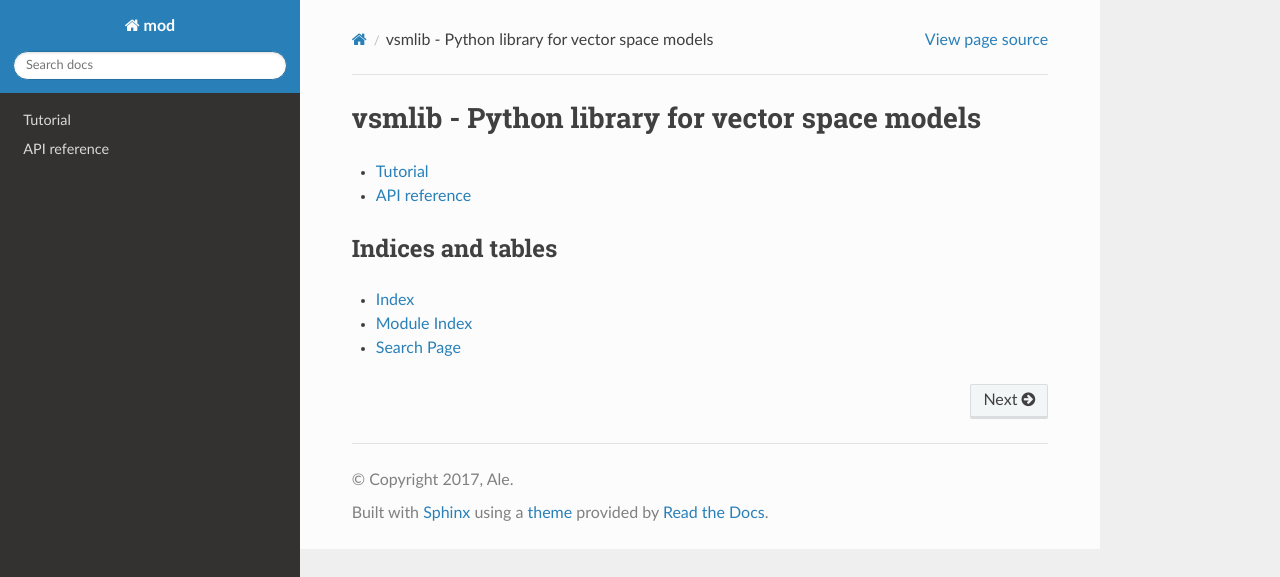
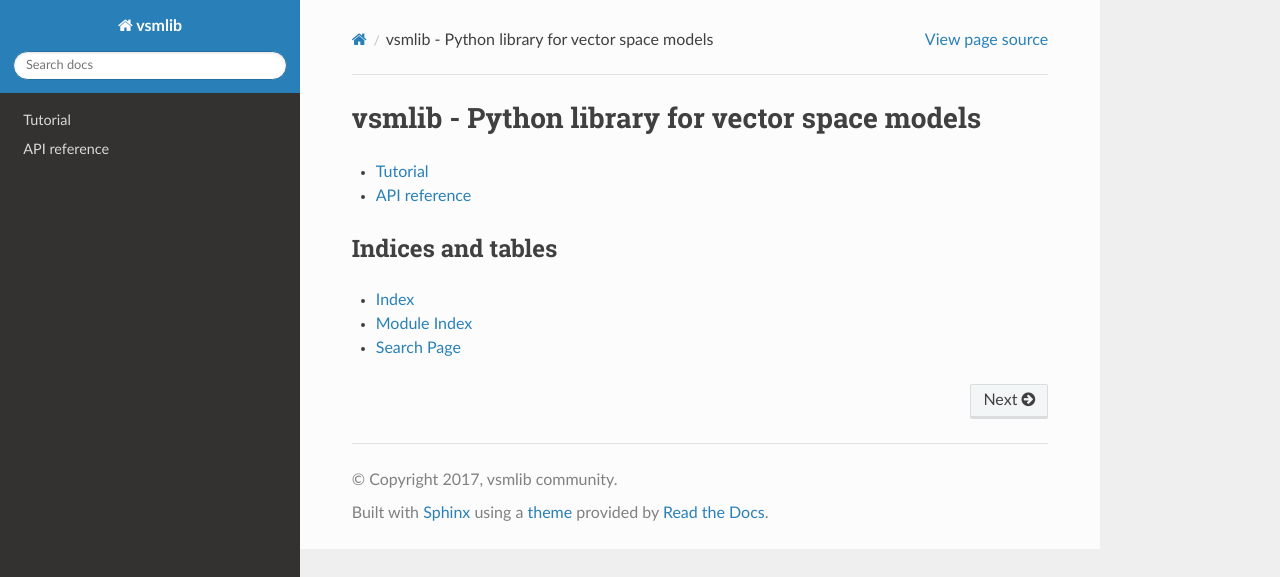
Before and after one commit to undertherain/vsmlib, a Sphinx documentation site: the page built from docs/source/index.rst, in a window 1280 px wide. Shown: the top 577 px of the page. Built offline with Sphinx 7.4.7 and the Read the Docs theme 2.0.0, drawn with Linux system fonts in a browser that asks for light colours.

Commit message:
fix titles

```diff
--- a/docs/source/conf.py
+++ b/docs/source/conf.py
@@ -1,8 +1,5 @@
 #!/usr/bin/env python3
 # -*- coding: utf-8 -*-
-#
-# mod documentation build configuration file, created by
-# sphinx-quickstart on Tue Oct 10 18:10:03 2017.
 #
 # This file is execfile()d with the current directory set to its
 # containing dir.
@@ -64,9 +61,9 @@ source_suffix = '.rst'
 master_doc = 'index'
 
 # General information about the project.
-project = 'mod'
-copyright = '2017, Ale'
-author = 'Ale'
+project = 'vsmlib'
+copyright = '2017, vsmlib community'
+author = 'vsmlib community'
 
 # The version info for the project you're documenting, acts as replacement for
 # |version| and |release|, also used in various other places throughout the
@@ -159,8 +156,8 @@ latex_elements = {
 # (source start file, target name, title,
 #  author, documentclass [howto, manual, or own class]).
 latex_documents = [
-    (master_doc, 'mod.tex', 'mod Documentation',
-     'Ale', 'manual'),
+    (master_doc, 'mod.tex', 'vsmlib documentation',
+     'Aleksandr Drozd', 'manual'),
 ]
 
 
@@ -169,7 +166,7 @@ latex_documents = [
 # One entry per manual page. List of tuples
 # (source start file, name, description, authors, manual section).
 man_pages = [
-    (master_doc, 'mod', 'mod Documentation',
+    (master_doc, 'vsmlib', 'vsmlib documentation',
      [author], 1)
 ]
 
@@ -180,7 +177,7 @@ man_pages = [
 # (source start file, target name, title, author,
 #  dir menu entry, description, category)
 texinfo_documents = [
-    (master_doc, 'mod', 'mod Documentation',
-     author, 'mod', 'One line description of project.',
+    (master_doc, 'vsmlib', 'vsmlib Documentation',
+     author, 'mod', 'vector space models.',
      'Miscellaneous'),
 ]
```
